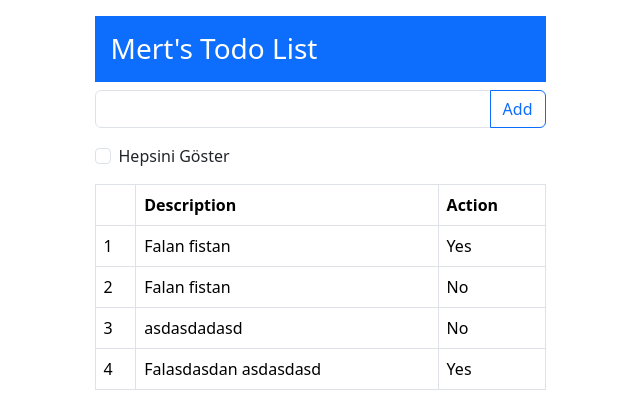
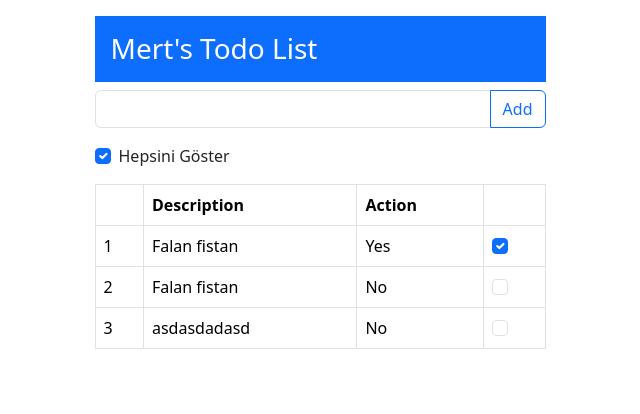
Before and after one commit to mertesnn/todo-with-angular, an Angular app: page / in a window 1280 px wide. Shown: the top 414 px of the page, without its empty margins (320-960 px from the left). Built offline with nearby package versions, Linux system fonts and the light colour scheme.

Commit message:
DisplayAll feature added.

```diff
--- a/src/app/app.module.ts
+++ b/src/app/app.module.ts
@@ -1,11 +1,12 @@
 import { NgModule } from '@angular/core'
+import { FormsModule } from '@angular/forms'
 import { BrowserModule } from '@angular/platform-browser'
 
 import { TodoComponent } from './todo/todo.component'
 
 @NgModule({
     declarations: [TodoComponent],
-    imports: [BrowserModule],
+    imports: [BrowserModule, FormsModule],
     providers: [],
     bootstrap: [TodoComponent],
 })
--- a/src/app/model.ts
+++ b/src/app/model.ts
@@ -7,10 +7,9 @@ export class Model {
     constructor() {
         this.name = 'Mert'
         this.items = [
-            { description: 'Falan fistan', action: 'Yes' },
-            { description: 'Falan fistan', action: 'No' },
-            { description: 'asdasdadasd', action: 'No' },
-            { description: 'Falasdasdan asdasdasd', action: 'Yes' },
+            { description: 'Falan fistan', action: true },
+            { description: 'Falan fistan', action: false },
+            { description: 'asdasdadasd', action: false },
         ]
     }
 }
--- a/src/app/todo/todo.component.html
+++ b/src/app/todo/todo.component.html
@@ -5,43 +5,68 @@
                 {{ getName() }}'s Todo List
             </h3>
 
-            <div class="input-group mb-3">
-                <input
-                    #addTodoInput
-                    type="text"
-                    class="form-control"
-                    (keyup.enter)="addTodo(addTodoInput.value)"
-                />
-                <button class="btn btn-outline-primary">Add</button>
-            </div>
+            <form
+                class="input-group mb-3"
+                (submit)="
+                    $event.preventDefault();
+                    addTodo(addTodoInput.value);
+                    addTodoInput.value = ''
+                "
+            >
+                <input #addTodoInput type="text" class="form-control" />
+                <button type="submit" class="btn btn-outline-primary">
+                    Add
+                </button>
+            </form>
 
             <div class="form-check mb-3">
                 <input
                     type="checkbox"
                     id="displayAll"
                     class="form-check-input"
+                    [(ngModel)]="displayAll"
                 />
-                <label for="displayAll" class="form-check-label">
+                <label
+                    for="displayAll"
+                    class="form-check-label user-select-none"
+                >
                     Hepsini Göster
                 </label>
             </div>
 
-            <table class="table table-bordered">
+            <table class="table table-bordered" *ngIf="getItems().length != 0">
                 <thead>
                     <tr>
                         <th></th>
                         <th>Description</th>
                         <th>Action</th>
+                        <th></th>
                     </tr>
                 </thead>
                 <tbody>
                     <tr *ngFor="let todo of getItems(); let id = index">
                         <td>{{ id + 1 }}</td>
                         <td>{{ todo.description }}</td>
-                        <td>{{ todo.action }}</td>
+                        <td>
+                            <div [ngSwitch]="todo.action">
+                                <div *ngSwitchCase="true">Yes</div>
+                                <div *ngSwitchCase="false">No</div>
+                            </div>
+                        </td>
+                        <td>
+                            <input
+                                type="checkbox"
+                                [(ngModel)]="todo.action"
+                                class="form-check-input"
+                            />
+                        </td>
                     </tr>
                 </tbody>
             </table>
+
+            <div class="alert alert-warning" *ngIf="getItems().length == 0">
+                List is empty.
+            </div>
         </div>
     </div>
 </div>
--- a/src/app/todo/todo.component.ts
+++ b/src/app/todo/todo.component.ts
@@ -10,20 +10,27 @@ import { TodoItem } from '../todoitem'
 export class TodoComponent {
     model = new Model()
 
+    displayAll: boolean = true
+
     getName() {
         return this.model.name
     }
 
     getItems() {
+        if (!this.displayAll) {
+            return this.model.items.filter((item) => !item.action)
+        }
         return this.model.items
     }
 
     addTodo(value: string) {
-        const newTodo: TodoItem = {
-            description: value,
-            action: 'Yes',
+        if (value) {
+            this.model.items.push({
+                description: value,
+                action: false,
+            })
+        } else {
+            alert('This field required.')
         }
-
-        this.model.items.push(newTodo)
     }
 }
--- a/src/app/todoitem.ts
+++ b/src/app/todoitem.ts
@@ -13,5 +13,5 @@
 
 export interface TodoItem {
     description: string
-    action: string
+    action: boolean
 }
```
